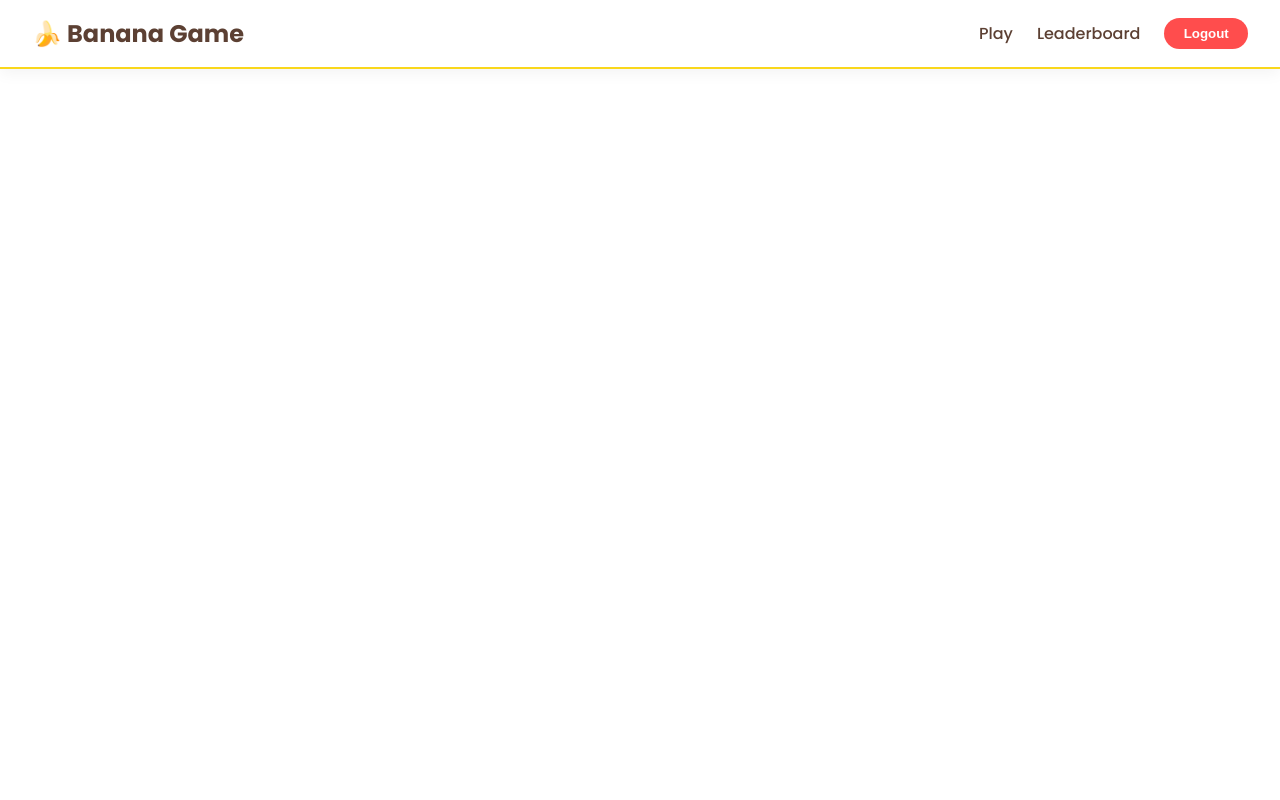
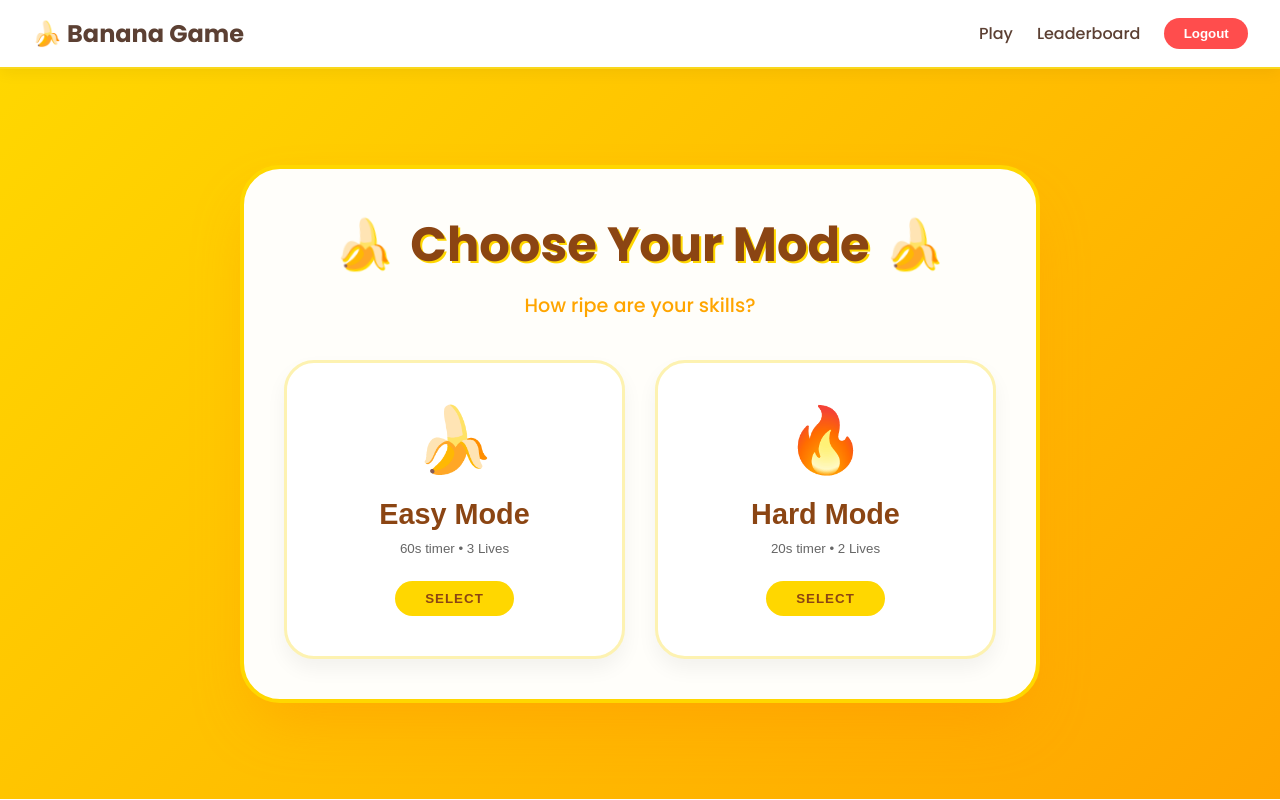
Before and after one commit to Abimaaran/SOFTWARE-FOR-ENTERPRISE, a React app in the folder Frontend/: page /selection in a window 1280 px wide. Built offline with nearby package versions, Linux system fonts and the light colour scheme; sample sign-in values are in the browser's storage; the HTML template or start-up script is replaced by a standard one.

Commit message:
feat: add game difficulty modes(Easy & Hard) and separate leaderboards

```diff
--- a/Frontend/src/App.jsx
+++ b/Frontend/src/App.jsx
@@ -2,6 +2,7 @@ import "./App.css";
 import { Routes, Route } from "react-router-dom";
 import Login from "./pages/Login";
 import Register from "./pages/Register";
+import GameSelection from "./pages/GameSelection";
 import Game from "./pages/Game";
 import Leaderboard from "./pages/Leaderboard";
 import Navbar from "./components/Navbar";
@@ -16,7 +17,15 @@ function App() {
           <Route path="/" element={<Login />} />
           <Route path="/register" element={<Register />} />
           <Route
-            path="/game"
+            path="/selection"
+            element={
+              <ProtectedRoute>
+                <GameSelection />
+              </ProtectedRoute>
+            }
+          />
+          <Route
+            path="/game/:difficulty"
             element={
               <ProtectedRoute>
                 <Game />
--- a/Frontend/src/components/Navbar.jsx
+++ b/Frontend/src/components/Navbar.jsx
@@ -19,7 +19,7 @@ function Navbar() {
         <Link to="/game">🍌 Banana Game</Link>
       </div>
       <div className="nav-links">
-        <Link to="/game" className="nav-item">Play</Link>
+        <Link to="/selection" className="nav-item">Play</Link>
         <Link to="/leaderboard" className="nav-item">Leaderboard</Link>
         <button onClick={handleLogout} className="logout-btn">Logout</button>
       </div>
--- a/Frontend/src/pages/Game.jsx
+++ b/Frontend/src/pages/Game.jsx
@@ -1,22 +1,28 @@
 import { useEffect, useState } from "react";
 import axios from "axios";
+import { useParams } from "react-router-dom";
 import "./Game.css";
 
 function Game() {
+  const { difficulty } = useParams();
+  const isHard = difficulty === "hard";
+
   const [imgUrl, setImgUrl] = useState("");
   const [solution, setSolution] = useState(null);
   const [answer, setAnswer] = useState("");
   const [msg, setMsg] = useState("Quest is ready.");
   const [score, setScore] = useState(0);
-  const [highScore, setHighScore] = useState(Number(localStorage.getItem("highScore")) || 0);
-  const [lives, setLives] = useState(3);
-  const [timeLeft, setTimeLeft] = useState(15);
+  const [highScore, setHighScore] = useState(
+    Number(localStorage.getItem(isHard ? "highScoreHard" : "highScoreEasy")) || 0
+  );
+  const [lives, setLives] = useState(isHard ? 2 : 3);
+  const [timeLeft, setTimeLeft] = useState(isHard ? 20 : 60);
 
   const loadQuestion = async () => {
     try {
       setMsg("Loading...");
       setAnswer("");
-      setTimeLeft(60);
+      setTimeLeft(isHard ? 20 : 60);
 
       const res = await axios.get("http://localhost:5000/banana/question");
       setImgUrl(res.data.question);
@@ -60,12 +66,17 @@ function Game() {
         const token = localStorage.getItem("token");
         const res = await axios.put(
           "http://localhost:5000/auth/highscore",
-          { score },
+          { score, difficulty },
           { headers: { Authorization: `Bearer ${token}` } }
         );
         const newHighScore = res.data.highScore;
         setHighScore(newHighScore);
-        localStorage.setItem("highScore", newHighScore);
+
+        // Update local storage for the specific difficulty
+        const storageKey = isHard ? "highScoreHard" : "highScoreEasy";
+        localStorage.setItem(storageKey, newHighScore);
+        localStorage.setItem("highScore", newHighScore); // backward compatibility
+
         setMsg("🏆 New High Score!");
       } catch (e) {
         console.error("Failed to update high score", e);
@@ -92,8 +103,8 @@ function Game() {
 
   const restart = () => {
     setScore(0);
-    setLives(3);
-    setTimeLeft(60);
+    setLives(isHard ? 2 : 3);
+    setTimeLeft(isHard ? 20 : 60);
     setMsg("Quest is ready.");
     loadQuestion();
   };
--- /dev/null
+++ b/Frontend/src/pages/GameSelection.css
@@ -0,0 +1,129 @@
+.selection-page {
+  width: 100%;
+  min-height: calc(100vh - 70px);
+  display: flex;
+  justify-content: center;
+  align-items: center;
+  background: linear-gradient(135deg, #FFD700 0%, #FFA500 100%);
+  padding: 20px;
+}
+
+.selection-wrap {
+  background: rgba(255, 255, 255, 0.98);
+  backdrop-filter: blur(10px);
+  padding: 40px;
+  border-radius: 40px;
+  box-shadow: 0 30px 60px -15px rgba(255, 140, 0, 0.4);
+  max-width: 800px;
+  width: 100%;
+  text-align: center;
+  border: 4px solid #FFD700;
+  animation: slideUp 0.6s ease-out;
+}
+
+.selection-title {
+  font-size: 3rem;
+  color: #8B4513;
+  margin-bottom: 10px;
+  display: flex;
+  justify-content: center;
+  align-items: center;
+  gap: 15px;
+  text-shadow: 2px 2px 0 #FFD700;
+}
+
+.selection-title span {
+  animation: rotate 3s infinite;
+}
+
+.selection-subtitle {
+  color: #FFA500;
+  font-size: 1.2rem;
+  margin-bottom: 40px;
+  font-weight: 500;
+}
+
+.selection-options {
+  display: flex;
+  gap: 30px;
+  justify-content: center;
+  flex-wrap: wrap;
+}
+
+.selection-card {
+  flex: 1;
+  min-width: 250px;
+  background: white;
+  border: 3px solid #fdf2b1;
+  border-radius: 30px;
+  padding: 40px 20px;
+  cursor: pointer;
+  transition: all 0.3s cubic-bezier(0.175, 0.885, 0.32, 1.275);
+  display: flex;
+  flex-direction: column;
+  align-items: center;
+  box-shadow: 0 10px 20px rgba(0,0,0,0.05);
+}
+
+.selection-card:hover {
+  transform: translateY(-10px) scale(1.02);
+  border-color: #FFD700;
+  box-shadow: 0 20px 40px rgba(255, 140, 0, 0.2);
+}
+
+.selection-card .card-icon {
+  font-size: 4rem;
+  margin-bottom: 20px;
+}
+
+.selection-card h2 {
+  color: #8B4513;
+  margin-bottom: 10px;
+  font-size: 1.8rem;
+}
+
+.selection-card p {
+  color: #666;
+  font-weight: 500;
+  margin-bottom: 25px;
+}
+
+.play-hint {
+  background: #FFD700;
+  color: #8B4513;
+  padding: 10px 30px;
+  border-radius: 20px;
+  font-weight: bold;
+  text-transform: uppercase;
+  letter-spacing: 1px;
+  transition: all 0.2s;
+}
+
+.selection-card:hover .play-hint {
+  background: #8B4513;
+  color: white;
+}
+
+.selection-card.hard:hover {
+  background: #fff5f5;
+  border-color: #ff4d4d;
+}
+
+.selection-card.hard:hover h2 {
+  color: #ff4d4d;
+}
+
+@keyframes rotate {
+  0%, 100% { transform: rotate(0deg); }
+  25% { transform: rotate(-15deg); }
+  75% { transform: rotate(15deg); }
+}
+
+@media (max-width: 600px) {
+  .selection-title {
+    font-size: 2rem;
+  }
+  .selection-wrap {
+    padding: 30px 20px;
+  }
+}
--- /dev/null
+++ b/Frontend/src/pages/GameSelection.jsx
@@ -0,0 +1,41 @@
+import { useNavigate } from "react-router-dom";
+import "./GameSelection.css";
+
+function GameSelection() {
+  const navigate = useNavigate();
+
+  const selectMode = (mode) => {
+    navigate(`/game/${mode}`);
+  };
+
+  return (
+    <div className="page selection-page">
+      <div className="selection-wrap">
+        <h1 className="selection-title">
+          <span>🍌</span>
+          Choose Your Mode
+          <span>🍌</span>
+        </h1>
+        <p className="selection-subtitle">How ripe are your skills?</p>
+
+        <div className="selection-options">
+          <button className="selection-card easy" onClick={() => selectMode("easy")}>
+            <div className="card-icon">🍌</div>
+            <h2>Easy Mode</h2>
+            <p>60s timer • 3 Lives</p>
+            <span className="play-hint">Select</span>
+          </button>
+
+          <button className="selection-card hard" onClick={() => selectMode("hard")}>
+            <div className="card-icon">🔥</div>
+            <h2>Hard Mode</h2>
+            <p>20s timer • 2 Lives</p>
+            <span className="play-hint">Select</span>
+          </button>
+        </div>
+      </div>
+    </div>
+  );
+}
+
+export default GameSelection;
--- a/Frontend/src/pages/Leaderboard.css
+++ b/Frontend/src/pages/Leaderboard.css
@@ -45,6 +45,35 @@
   color: #5c4033;
   font-size: 2.5rem;
   margin-bottom: 2rem;
+}
+
+.difficulty-selector {
+  display: flex;
+  justify-content: center;
+  gap: 1rem;
+  margin-bottom: 2rem;
+}
+
+.diff-btn {
+  padding: 0.6rem 1.5rem;
+  border-radius: 1.5rem;
+  border: 2px solid #f9d71c;
+  background: white;
+  color: #5c4033;
+  font-weight: bold;
+  cursor: pointer;
+  transition: all 0.2s;
+  font-family: inherit;
+}
+
+.diff-btn:hover {
+  background: #fff9db;
+  transform: translateY(-2px);
+}
+
+.diff-btn.active {
+  background: #f9d71c;
+  box-shadow: 0 4px 10px rgba(249, 215, 28, 0.3);
 }
 
 .leaderboard-list {
--- a/Frontend/src/pages/Leaderboard.jsx
+++ b/Frontend/src/pages/Leaderboard.jsx
@@ -4,14 +4,16 @@ import "./Leaderboard.css";
 
 function Leaderboard() {
   const [players, setPlayers] = useState([]);
+  const [difficulty, setDifficulty] = useState("easy");
   const [loading, setLoading] = useState(true);
   const [error, setError] = useState("");
 
   useEffect(() => {
     const fetchLeaderboard = async () => {
       try {
+        setLoading(true);
         const token = localStorage.getItem("token");
-        const res = await axios.get("http://localhost:5000/auth/leaderboard", {
+        const res = await axios.get(`http://localhost:5000/auth/leaderboard?difficulty=${difficulty}`, {
           headers: { Authorization: `Bearer ${token}` },
         });
         setPlayers(res.data);
@@ -23,7 +25,7 @@ function Leaderboard() {
     };
 
     fetchLeaderboard();
-  }, []);
+  }, [difficulty]);
 
   if (loading) return <div className="leaderboard-page">Loading Leaderboard...</div>;
 
@@ -31,6 +33,22 @@ function Leaderboard() {
     <div className="leaderboard-page">
       <div className="leaderboard-wrap">
         <h1 className="leaderboard-title">🏆 Banana Peelers 🏆</h1>
+
+        <div className="difficulty-selector">
+          <button
+            className={`diff-btn ${difficulty === 'easy' ? 'active' : ''}`}
+            onClick={() => setDifficulty('easy')}
+          >
+            🍌 Easy
+          </button>
+          <button
+            className={`diff-btn ${difficulty === 'hard' ? 'active' : ''}`}
+            onClick={() => setDifficulty('hard')}
+          >
+            🔥 Hard
+          </button>
+        </div>
+
         {error && <p className="error-msg">{error}</p>}
         <div className="leaderboard-list">
           <div className="leaderboard-header">
--- a/Frontend/src/pages/Login.jsx
+++ b/Frontend/src/pages/Login.jsx
@@ -32,9 +32,10 @@ function Login() {
       });
 
       const token = res.data.token;
-      const highScore = res.data.highScore;
+      const { highScoreEasy, highScoreHard } = res.data;
       localStorage.setItem("token", token);
-      localStorage.setItem("highScore", highScore);
+      localStorage.setItem("highScoreEasy", highScoreEasy);
+      localStorage.setItem("highScoreHard", highScoreHard);
 
       setAlert({
         show: true,
@@ -43,7 +44,7 @@ function Login() {
       });
 
       setTimeout(() => {
-        navigate("/game");
+        navigate("/selection");
       }, 1500);
 
     } catch (error) {
```
